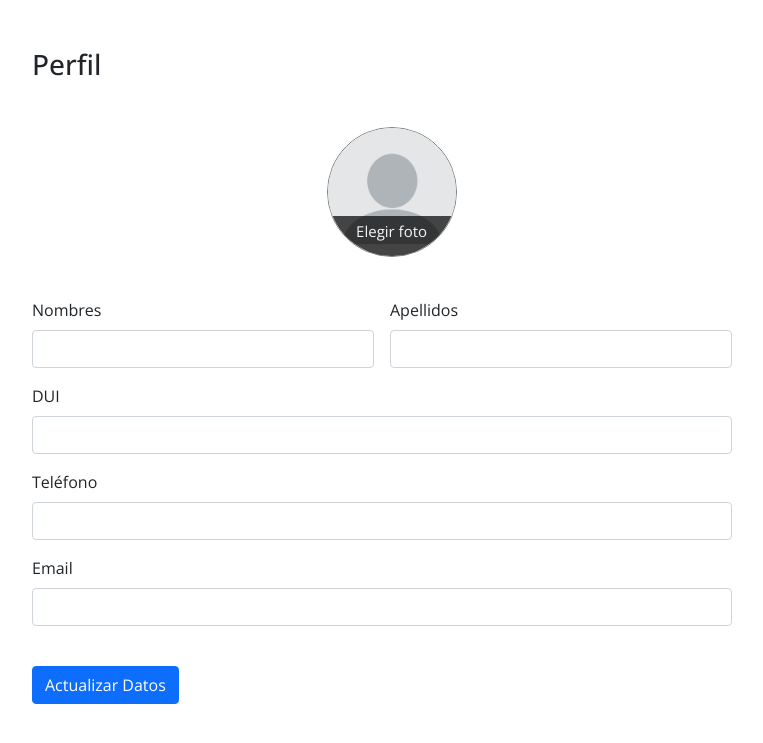
After one commit to bullshitprojects/A1-Finance, a PHP site: page /view/profile.html in a window 1280 px wide. The commit adds this page. Shown: the top 743 px of the page, without its empty margins (50-813 px from the left). Run offline with PHP 8.4, Linux system fonts and the light colour scheme.

Commit message:
My Account

```diff
--- /dev/null
+++ b/view/profile.html
@@ -0,0 +1,53 @@
+<!DOCTYPE html>
+<html lang="en">
+<head>
+    <meta charset="UTF-8">
+    <meta http-equiv="X-UA-Compatible" content="IE=edge">
+    <meta name="viewport" content="width=device-width, initial-scale=1.0">
+    <link href="https://cdn.jsdelivr.net/npm/bootstrap@5.0.2/dist/css/bootstrap.min.css" rel="stylesheet" integrity="sha384-EVSTQN3/azprG1Anm3QDgpJLIm9Nao0Yz1ztcQTwFspd3yD65VohhpuuCOmLASjC" crossorigin="anonymous">
+    <link rel="stylesheet" href="../web/css/styles.css">
+    <title>Perfil</title>
+</head>
+<body>
+
+    <div class="container mt-5">
+        <h3>Perfil</h3>
+        <div class="mt-5" style="width: 700px;">
+            <form class="row g-3">
+                <div class="col-12">
+                    <div class="profile-pic-div">
+                        <img src="../web/images/perfil.png" id="photo">
+                        <input type="file" id="file">
+                        <label for="file" id="uploadBtn">Elegir foto</label>
+                    </div>
+                </div>
+                <br><br><br><br><br><br><br>
+                <div class="col-md-6">
+                  <label class="form-label">Nombres</label>
+                  <input type="text" class="form-control" id="inputName">
+                </div>
+                <div class="col-md-6">
+                  <label class="form-label">Apellidos</label>
+                  <input type="text" class="form-control" id="inputLastName">
+                </div>
+                <div class="col-12">
+                    <label class="form-label">DUI</label>
+                    <input type="text" class="form-control" id="inputDUI">
+                  </div>
+                <div class="col-12">
+                  <label   class="form-label">Teléfono</label>
+                  <input type="text" class="form-control" id="inputPhoneNumber">
+                </div>
+                <div class="col-12">
+                  <label class="form-label">Email</label>
+                  <input type="email" class="form-control" id="inputEmail">
+                </div>
+                <div class="col-12">
+                  <br>
+                  <button type="submit" class="btn btn-primary">Actualizar Datos</button>
+                </div>
+              </form>
+        </div>
+    </div>
+</body>
+</html>
--- a/web/css/styles.css
+++ b/web/css/styles.css
@@ -8,3 +8,45 @@
 html * {
     font-family: 'Open Sans', sans-serif !important;
 }
+
+
+/** PROFILE PICTURE STYLE **/
+.profile-pic-div{
+    height: 130px;
+    width: 130px;
+    position: absolute;
+    top: 12em;
+    left: 34.5%;
+    transform: translate(-50%, -50%);
+    border-radius: 50%;
+    overflow: hidden;
+    border: 1px solid grey;
+
+}
+
+#photo{
+    height: 100%;
+    width: 100%;
+}
+
+#file{
+    display: none;
+}
+
+#uploadBtn{
+    height: 40px;
+    width: 100%;
+    position: absolute;
+    bottom: 0;
+    left: 50%;
+    transform: translateX(-50%);
+    text-align: center;
+    background: rgba(0, 0, 0, 0.7);
+    color: whitesmoke;
+    line-height: 30px;
+    font-family: sans-serif;
+    font-size: 15px;
+    cursor: pointer;
+}
+
+/** END OF PROFILE PICTURE STYLE **/
```
Also changed, not shown: web/images/perfil.png (added).
